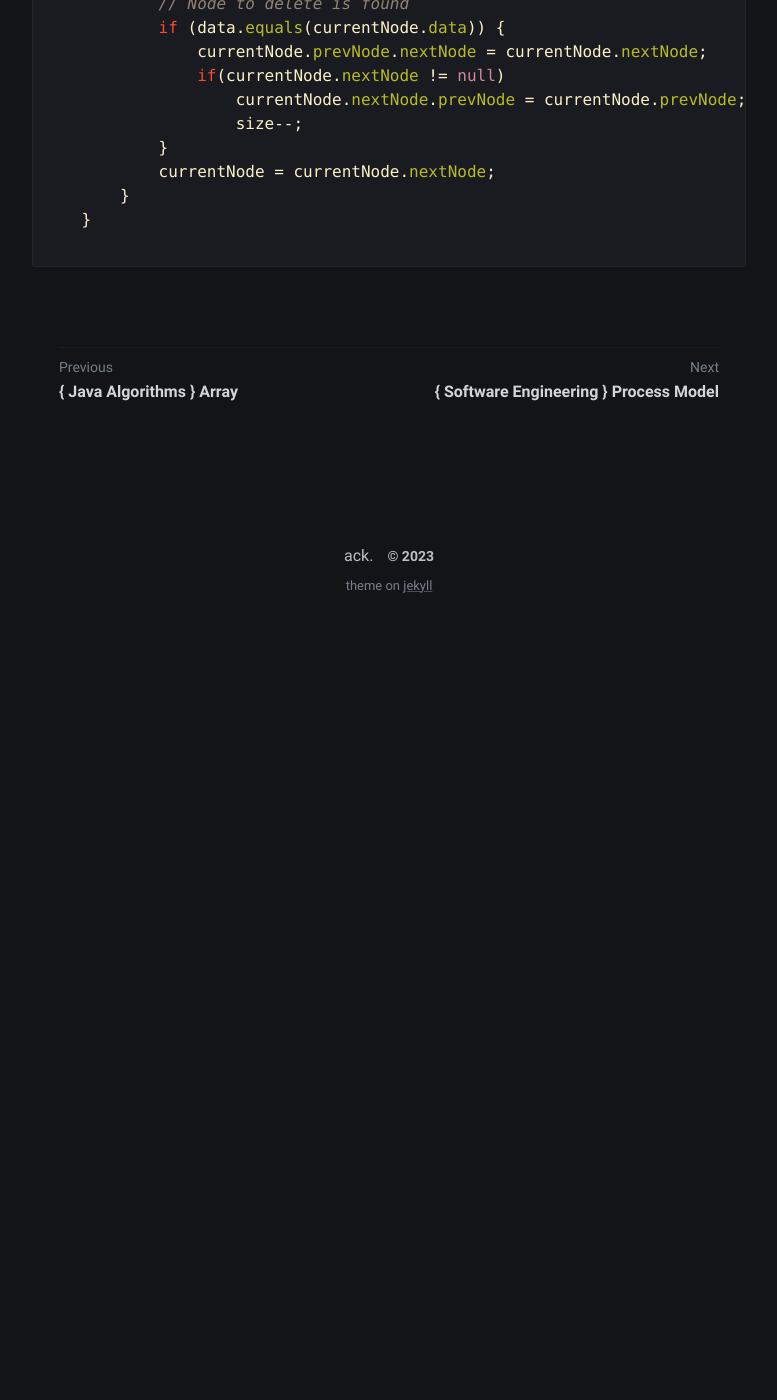
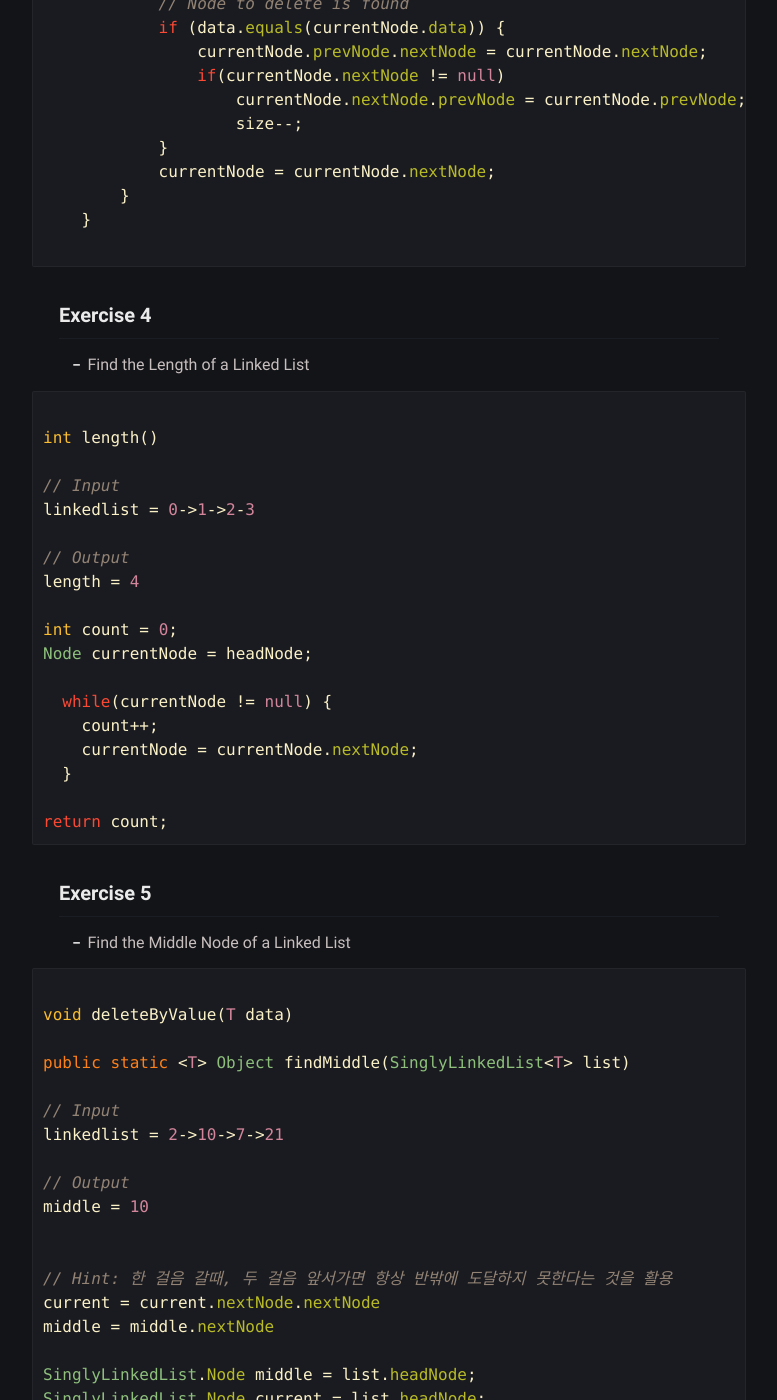
Before and after one commit to Hyukjoo-Lee/Hyukjoo-Lee.github.io, a Jekyll site: the page built from _posts/2023-01-03-Java_Algorithms_linked_list.markdown, in a window 1280 px wide and 1400 px high, scrolled down 9383 px. Shown: the whole window, without its empty margins (251-1028 px from the left). Built offline with Jekyll 4.4.1, drawn with Linux system fonts in a browser that asks for light colours; before the commit the page ends 10013 px from its top, so only the background shows below that; some of the changed text lies outside the part shown.

Commit message:
added noteds

````diff
--- a/_posts/2023-01-03-Java_Algorithms_linked_list.markdown
+++ b/_posts/2023-01-03-Java_Algorithms_linked_list.markdown
@@ -367,3 +367,69 @@ public void deleteByValue(T data) {
     }
 
 ```
+
+### Exercise 4
+
+- Find the Length of a Linked List
+
+```java
+
+int length()
+
+// Input
+linkedlist = 0->1->2-3
+
+// Output
+length = 4
+
+int count = 0;
+Node currentNode = headNode;
+
+  while(currentNode != null) {
+    count++;
+    currentNode = currentNode.nextNode;
+  }
+
+return count;
+```
+
+### Exercise 5
+
+- Find the Middle Node of a Linked List
+
+```java
+
+void deleteByValue(T data)
+
+public static <T> Object findMiddle(SinglyLinkedList<T> list)
+
+// Input
+linkedlist = 2->10->7->21
+
+// Output
+middle = 10
+
+
+// Hint: 한 걸음 갈때, 두 걸음 앞서가면 항상 반밖에 도달하지 못한다는 것을 활용
+current = current.nextNode.nextNode
+middle = middle.nextNode
+
+SinglyLinkedList.Node middle = list.headNode;
+SinglyLinkedList.Node current = list.headNode;
+
+  if(list.isEmpty()) {
+  return null;
+  }
+
+
+  while(current != null && current.nextNode != null) {
+    current = current.nextNode.nextNode;
+    if(current != null) {
+      middle = middle.nextNode;
+    }
+  }
+
+return middle.data;
+
+
+```
````
